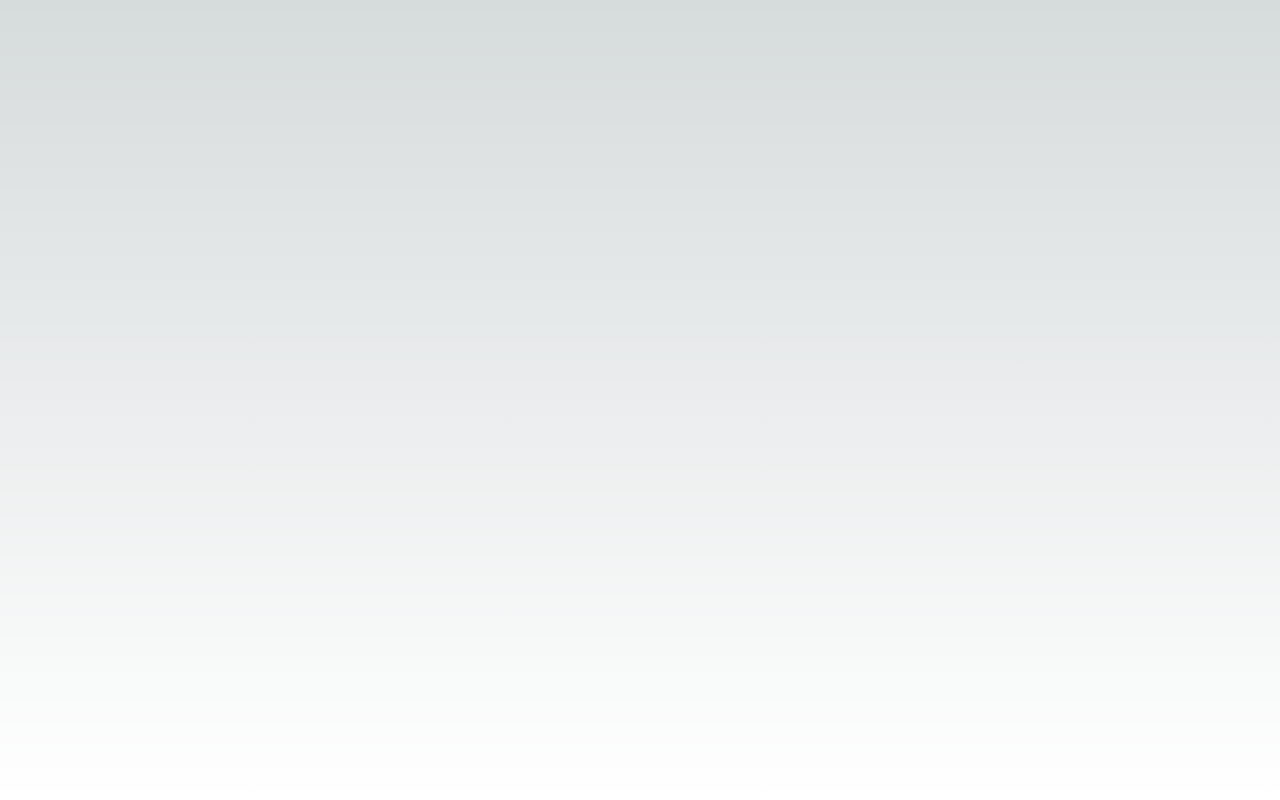
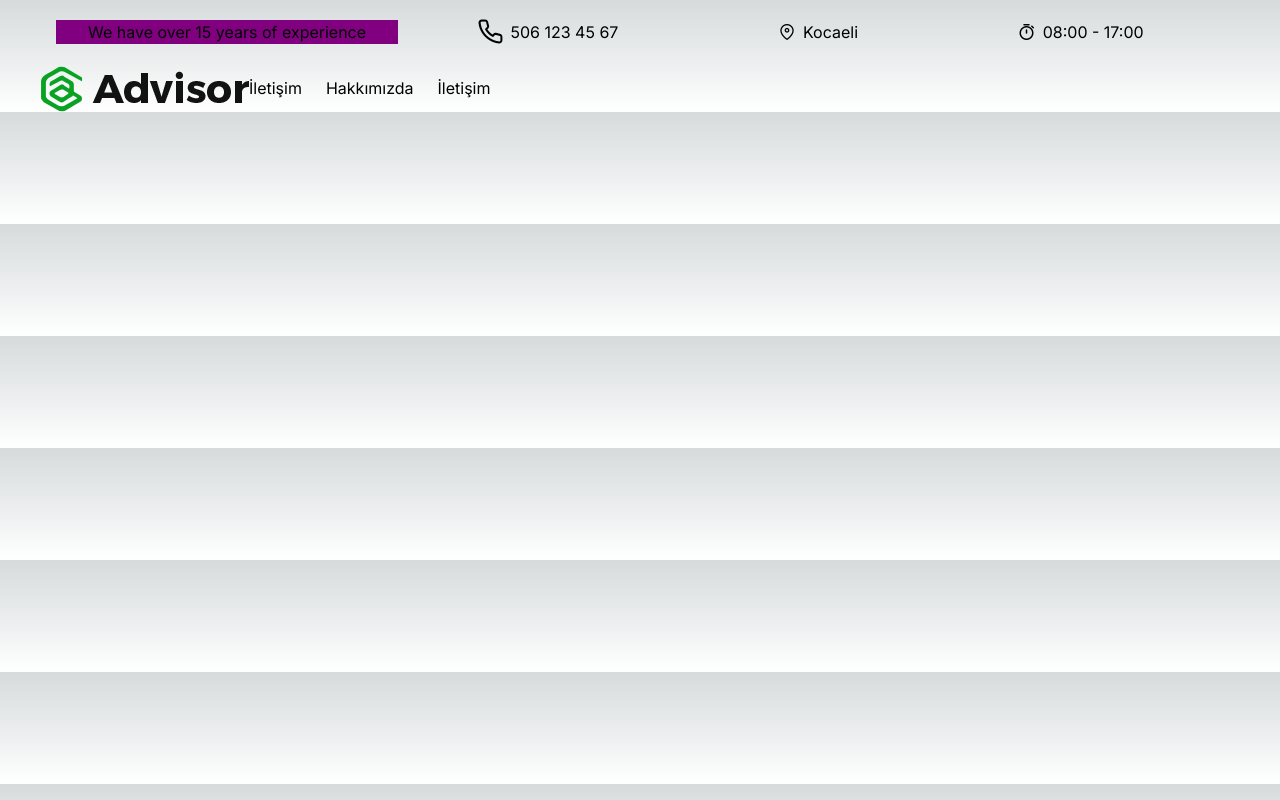
Before and after one commit to uurum/advisor, a Next.js app: page / in a window 1280 px wide. Built offline with nearby package versions, Linux system fonts and the light colour scheme.

Commit message:
Add header component

```diff
--- a/package.json
+++ b/package.json
@@ -14,9 +14,11 @@
     "eslint-config-next": "13.4.13",
     "next": "13.4.13",
     "postcss": "8.4.27",
+    "primeicons": "^6.0.1",
     "primereact": "^9.6.1",
     "react": "18.2.0",
     "react-dom": "18.2.0",
+    "sass": "^1.65.1",
     "tailwindcss": "3.3.3"
   }
 }
--- /dev/null
+++ b/src/app/components/layout/Header.js
@@ -0,0 +1,46 @@
+import Image from "next/image";
+import logo from "@/assets/images/logo.png";
+import styles from "./Header.module.scss";
+import Link from "next/link";
+
+function Header() {
+  return (
+    <header className={styles.header + " flex flex-col"}>
+      <div className="flex items-center justify-between p-4">
+        <span className={styles.head + " whitespace-nowrap px-8"}>
+          We have over 15 years of experience
+        </span>
+        <div className="flex items-center justify-around w-full">
+          <Link href="" className="flex gap-2 items-center">
+            <i className="pi pi-phone !text-2xl"></i>
+            506 123 45 67
+          </Link>
+          <Link href="" className="flex gap-2 items-center">
+            <i className="pi pi-map-marker"></i>
+            Kocaeli
+          </Link>
+          <Link href="" className="flex gap-2 items-center">
+            <i className="pi pi-stopwatch"></i>
+            08:00 - 17:00
+          </Link>
+        </div>
+      </div>
+      <div className="flex items-center">
+        <Image src={logo} alt="logo" />
+        <nav className="flex items-center gap-6">
+            <Link href="/contact">
+                İletişim
+            </Link>
+            <Link href="/contact">
+                Hakkımızda
+            </Link>
+            <Link href="/contact">
+                İletişim
+            </Link>
+        </nav>
+      </div>
+    </header>
+  );
+}
+
+export default Header;
--- /dev/null
+++ b/src/app/components/layout/Header.module.scss
@@ -0,0 +1,13 @@
+.header {
+    max-width: 1200px;
+    margin: 0 auto;
+}
+
+.head {
+    position: relative;
+    background: purple;
+
+    &:before {
+        content: ""
+    }
+}
--- /dev/null
+++ b/src/app/contact/page.js
@@ -0,0 +1,7 @@
+function Contact() {
+    return <>
+    <h2>Contact us</h2>
+    </>;
+}
+
+export default Contact;
--- a/src/app/page.js
+++ b/src/app/page.js
@@ -1,9 +1,11 @@
 'use client';
-import { Badge } from "primereact/badge";
+
+import Header from "./components/layout/Header";
 
 export default function Home() {
   return (
-    <main className="flex min-h-screen flex-col items-center justify-between p-24">
+    <main>
+      <Header />
 
     </main>
   );
```
Also changed, not shown: src/app/layout.js (+8 -7 lines), src/assets/images/logo.png (added), 1 other file (tests, documents, lock files or other folders).
